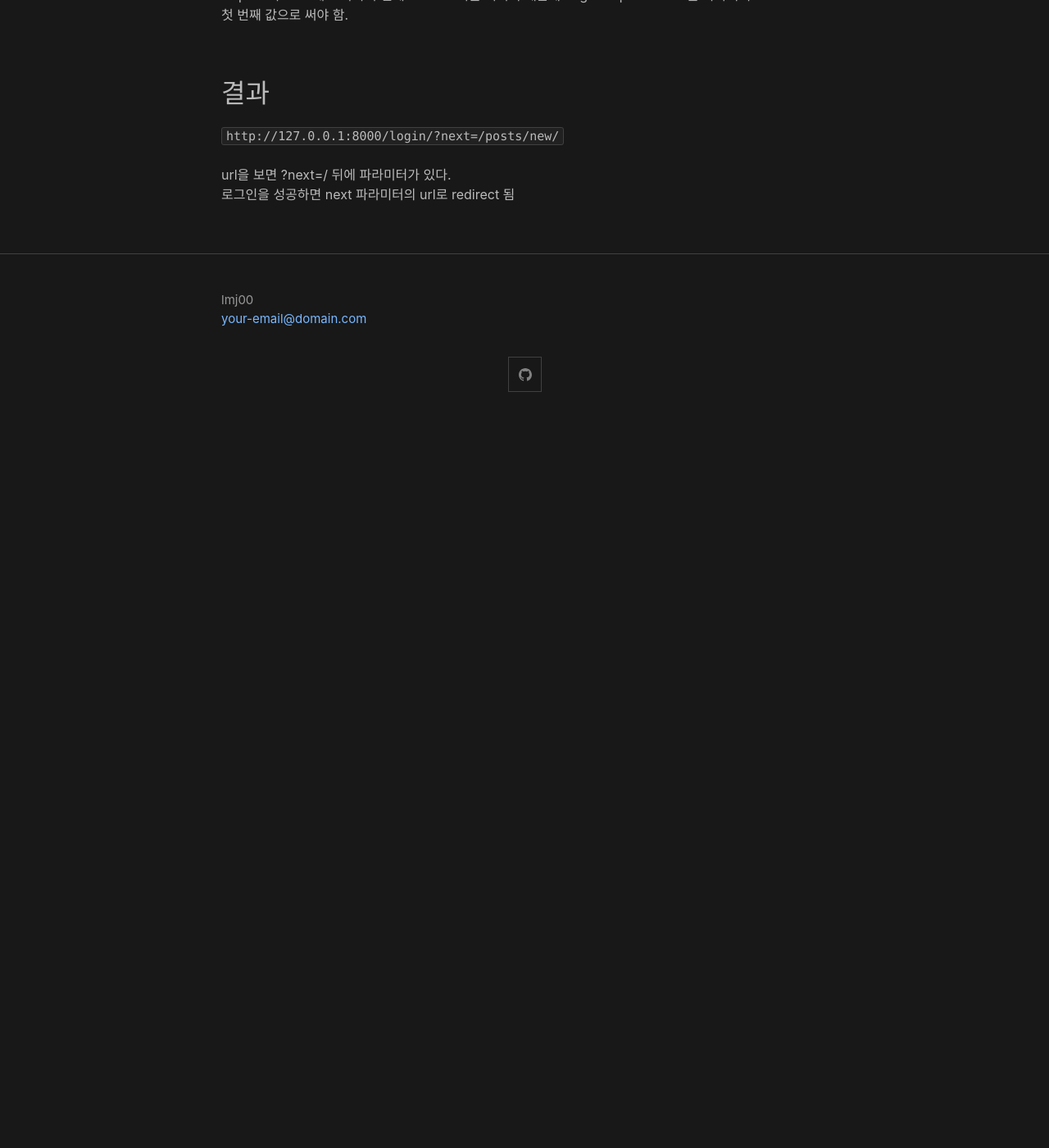
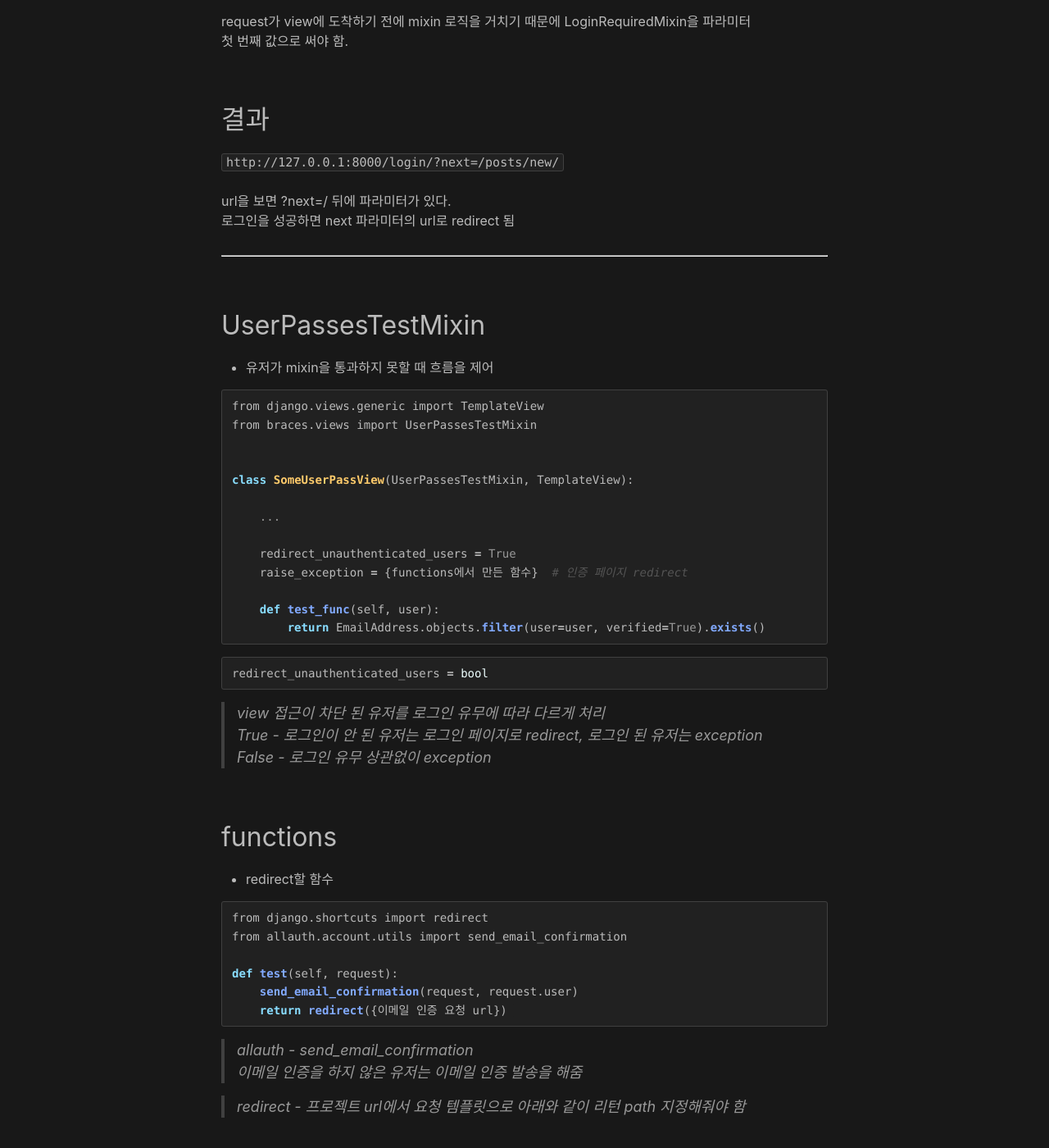
Before and after one commit to lmj00/lmj00.github.io, a Jekyll site: the page built from _posts/django/2022-06-23-Django-mixin.MD, in a window 1280 px wide and 1400 px high, scrolled down 1477 px. Shown: the whole window at 82% size. Built offline with Jekyll 4.4.1, drawn with Linux system fonts in a browser that asks for light colours; comment, search, counter and statistics services are not loaded; before the commit the page ends 1990 px from its top, so only the background shows below that; some of the changed text lies outside the part shown.

Commit message:
Feat: Django UserPassesTestMixin

````diff
--- a/_posts/django/2022-06-23-Django-mixin.MD
+++ b/_posts/django/2022-06-23-Django-mixin.MD
@@ -51,3 +55,52 @@ request가 view에 도착하기 전에 mixin 로직을 거치기 때문에 Login
 `http://127.0.0.1:8000/login/?next=/posts/new/`<br>
 <br> url을 보면 ?next=/ 뒤에 파라미터가 있다. <br>
 로그인을 성공하면 next 파라미터의 url로 redirect 됨
+
+
+---
+
+
+## UserPassesTestMixin
+- 유저가 mixin을 통과하지 못할 때 흐름을 제어
+
+```python
+from django.views.generic import TemplateView
+from braces.views import UserPassesTestMixin
+
+
+class SomeUserPassView(UserPassesTestMixin, TemplateView):
+
+    ...
+
+    redirect_unauthenticated_users = True
+    raise_exception = {functions에서 만든 함수}  # 인증 페이지 redirect
+
+    def test_func(self, user):
+        return EmailAddress.objects.filter(user=user, verified=True).exists()
+```
+
+
+```python
+redirect_unauthenticated_users = bool
+```
+> view 접근이 차단 된 유저를 로그인 유무에 따라 다르게 처리<br>
+> True - 로그인이 안 된 유저는 로그인 페이지로 redirect, 로그인 된 유저는 exception<br>
+> False - 로그인 유무 상관없이 exception
+
+
+## functions
+- redirect할 함수
+
+```python
+from django.shortcuts import redirect
+from allauth.account.utils import send_email_confirmation
+
+def test(self, request):
+    send_email_confirmation(request, request.user)
+    return redirect({이메일 인증 요청 url})
+```
+> allauth - send_email_confirmation<br>
+> 이메일 인증을 하지 않은 유저는 이메일 인증 발송을 해줌
+
+
+> redirect - 프로젝트 url에서 요청 템플릿으로 아래와 같이 리턴 path 지정해줘야 함
````
Also changed, not shown: other parts of _posts/django/2022-06-23-Django-mixin.MD (+5 -1 lines).
